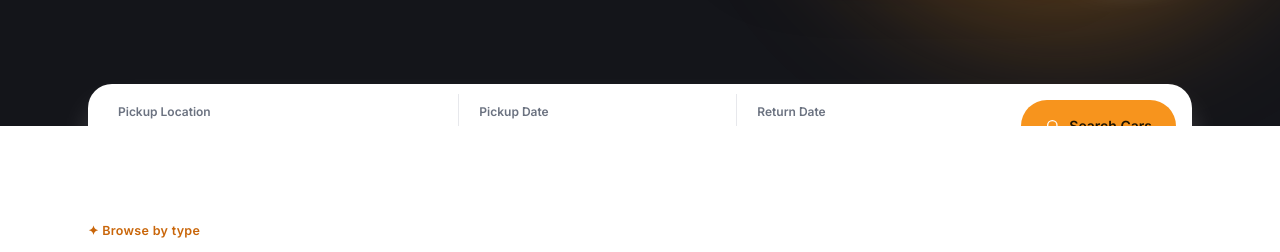
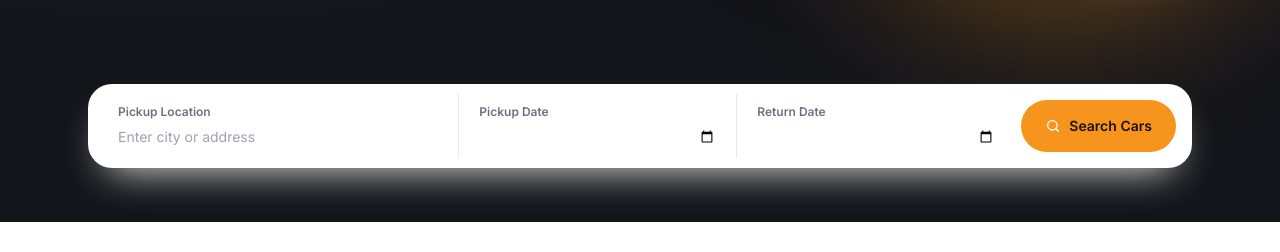
Before and after one commit to Mehedi-Hasan-Raju/MHR-Car-Rent, a React (Vite) app: page / in a window 1280 px wide. Shown: the part 483-735 px from the top of the page. Built offline with nearby package versions, Linux system fonts and the light colour scheme; no server answers.

Commit message:
hero section : solve a design error

```diff
--- a/src/components/Hero.jsx
+++ b/src/components/Hero.jsx
@@ -102,7 +102,7 @@ export default function Hero({ startingPrice }) {
       </div>
 
       {/* search bar */}
-      <div className="relative mx-auto max-w-6xl px-6">
+      <div className="relative z-10 mx-auto max-w-6xl px-6 pb-20 md:pb-24">
         <form
           onSubmit={handleSubmit}
           className="z-10 mt-11 grid translate-y-1/2 grid-cols-1 gap-0 rounded-3xl bg-white p-2.5 shadow-soft md:grid-cols-[1.3fr_1fr_1fr_auto]"
```
